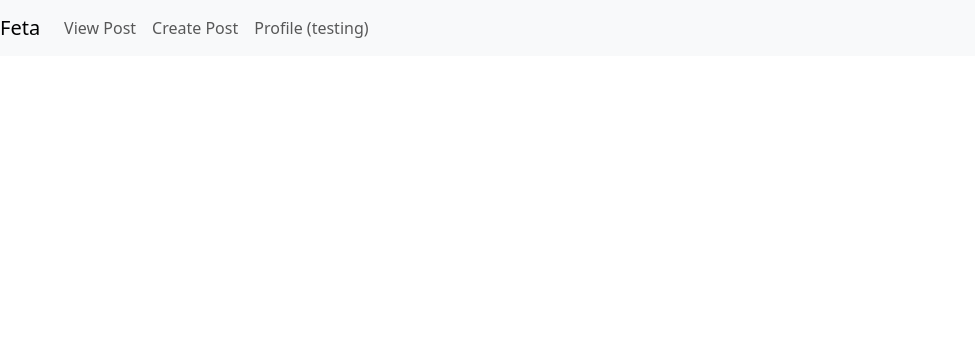
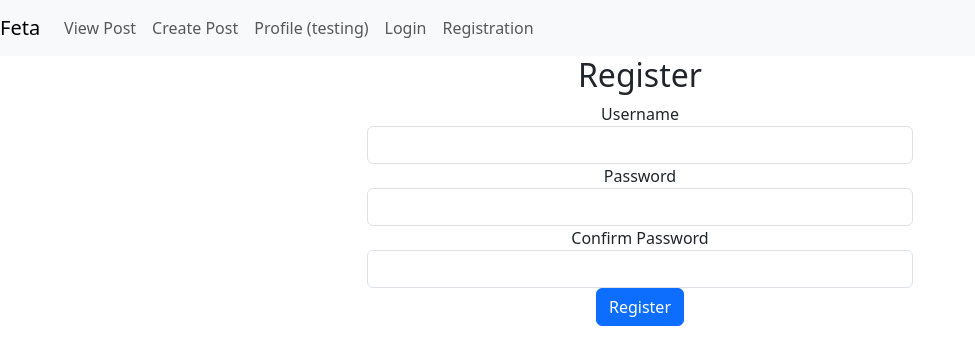
Before and after one commit to syedminhaaj/reactNodeSocialMedia-FE, a React (Create React App) app: page /registration in a window 1280 px wide. Shown: the top 364 px of the page, without its empty margins (0-975 px from the left). Built offline with nearby package versions, Linux system fonts and the light colour scheme; no server answers.

Commit message:
added JWT login and registration changes

```diff
--- a/src/App.js
+++ b/src/App.js
@@ -4,17 +4,43 @@ import Home from "./components/Home";
 import CreatePost from "./components/CreatePost";
 import Navbar from "./components/Navbar";
 import Post from "./components/Post";
+import Login from "./components/Login";
+import Registration from "./components/Registration";
+import { useState, useEffect } from "react";
+import { AuthContext } from "./helpers/AuthContext";
+import axios from "axios";
+
 function App() {
+  const [authState, setAuthState] = useState(false);
+  useEffect(() => {
+    axios
+      .get("http://localhost:3002/auth/validate", {
+        headers: {
+          accessToken: localStorage.getItem("accessToken"),
+        },
+      })
+      .then((res) => {
+        if (res.data.error) {
+          setAuthState(false);
+        } else {
+          setAuthState(true);
+        }
+      });
+  }, []);
   return (
     <div className="App">
+      <AuthContext.Provider value={{ authState, setAuthState }}>
         <Navbar />
         <Router>
           <Routes>
             <Route path="/" exact Component={Home} />
             <Route path="/createpost" Component={CreatePost} />
             <Route path="/post/:id" Component={Post} />
+            <Route path="/login" Component={Login} />
+            <Route path="/registration" Component={Registration} />
           </Routes>
         </Router>
+      </AuthContext.Provider>
     </div>
   );
 }
--- a/src/components/CreatePost.js
+++ b/src/components/CreatePost.js
@@ -1,6 +1,6 @@
 import React, { useState } from "react";
 import axios from "axios";
-import { Navigate, useNavigate } from "react-router";
+import { useNavigate } from "react-router";
 
 function CreatePost() {
   const [postTitle, setPostTitle] = useState("");
--- /dev/null
+++ b/src/components/Login.js
@@ -0,0 +1,82 @@
+import React, { useState, useContext } from "react";
+import axios from "axios";
+import { useNavigate } from "react-router";
+import { AuthContext } from "../helpers/AuthContext";
+
+const Login = () => {
+  const [username, setUsername] = useState("");
+  const [password, setPassword] = useState("");
+  const [error, setError] = useState("");
+  const [success, setSuccess] = useState("");
+  const { setAuthState } = useContext(AuthContext);
+  const navigation = useNavigate();
+
+  const handleSubmit = async (e) => {
+    e.preventDefault();
+
+    try {
+      const response = await axios
+        .post("http://localhost:3002/auth/login", {
+          username: username,
+          password: password,
+        })
+        .then((res) => {
+          return res;
+        });
+
+      if (!response.data.error) {
+        localStorage.setItem("accessToken", response.data);
+        setSuccess("Login successful!");
+        setAuthState(true);
+        navigation("/");
+        setError("");
+      } else {
+        setError("Invalid username or password");
+      }
+    } catch (err) {
+      setError("Login failed");
+      console.error(err);
+    }
+  };
+
+  return (
+    <div className="container">
+      <div className="row justify-content-center">
+        <div className="col-md-6">
+          <h2 className="text-center">Login</h2>
+          {error && <p className="alert alert-danger">{error}</p>}
+          {success && <p className="alert alert-success">{success}</p>}
+          <form onSubmit={handleSubmit}>
+            <div className="form-group">
+              <label>Username</label>
+              <input
+                type="text"
+                className="form-control"
+                value={username}
+                autoComplete="off"
+                onChange={(e) => setUsername(e.target.value)}
+                required
+              />
+            </div>
+            <div className="form-group">
+              <label>Password</label>
+              <input
+                type="password"
+                className="form-control"
+                value={password}
+                autoComplete="off"
+                onChange={(e) => setPassword(e.target.value)}
+                required
+              />
+            </div>
+            <button type="submit" className="btn btn-primary btn-block">
+              Login
+            </button>
+          </form>
+        </div>
+      </div>
+    </div>
+  );
+};
+
+export default Login;
--- a/src/components/Navbar.js
+++ b/src/components/Navbar.js
@@ -1,6 +1,7 @@
-import React from "react";
-
+import React, { useContext, useState } from "react";
+import { AuthContext } from "../helpers/AuthContext";
 function Navbar() {
+  const { authState, setAuthState } = useContext(AuthContext);
   return (
     <div>
       <nav className="navbar navbar-expand-lg navbar-light bg-light">
@@ -35,6 +36,20 @@ function Navbar() {
                 Profile (testing)
               </a>
             </li>
+            {!authState && (
+              <>
+                <li className="nav-item">
+                  <a className="nav-link" href="/login">
+                    Login
+                  </a>
+                </li>
+                <li className="nav-item">
+                  <a className="nav-link" href="/registration">
+                    Registration
+                  </a>
+                </li>
+              </>
+            )}
           </ul>
         </div>
       </nav>
--- a/src/components/PostCommentInput.js
+++ b/src/components/PostCommentInput.js
@@ -7,26 +7,26 @@ export default function PostCommentInput(props) {
   const [showComments, setShowComments] = useState(false);
   const [allComments, setAllComments] = useState([]);
 
-  const getComments = () => {
+  const getComments = async () => {
     if (!showComments) {
-      console.log("you've to get all Comments here ******");
-
       const url = `http://localhost:3002/comment/getId/${postId}`;
-      axios.get(url).then((res) => {
-        console.log("res", res);
+      await axios.get(url).then((res) => {
+        setAllComments(res.data.comments);
       });
     }
     setShowComments((prev) => !prev);
   };
-  const handleSendComment = () => {
+  const handleSendComment = async () => {
     const commentData = {
       post_id: postId,
       comment_desc: comment,
-      username: "test",
     };
 
     try {
-      axios.post("http://localhost:3002/comment", commentData);
+      await axios.post("http://localhost:3002/comment", commentData, {
+        headers: { accessToken: localStorage.getItem("accessToken") },
+      });
+      getComments();
     } catch (error) {
       console.error("Error submitting the comment:", error);
     }
@@ -53,7 +53,35 @@ export default function PostCommentInput(props) {
       <button className="btn btn-primary" onClick={getComments} color="primary">
         {showComments ? "Hide Comments" : "Load Comments"}
       </button>
-      {showComments ? <div>show comments here</div> : ""}
+      {showComments ? (
+        <div>
+          {allComments.length > 0 ? (
+            allComments?.map((comment, index) => (
+              <div key={index} className="card mb-3 shadow-sm">
+                <div className="card-body">
+                  <div className="d-flex justify-content-between">
+                    <div>
+                      <h6 className="card-subtitle mb-2 text-muted">
+                        <b>{comment.username}</b>
+                      </h6>
+                      <p className="card-text">{comment.comment_desc}</p>
+                    </div>
+                    <small className="text-muted">
+                      {new Date(comment.created_at).toLocaleString()}
+                    </small>
+                  </div>
+                </div>
+              </div>
+            ))
+          ) : (
+            <p className="text-muted">
+              No comments yet. Be the first to comment!
+            </p>
+          )}
+        </div>
+      ) : (
+        ""
+      )}
     </div>
   );
 }
--- /dev/null
+++ b/src/components/Registration.js
@@ -0,0 +1,85 @@
+import React, { useState } from "react";
+import axios from "axios";
+
+const Register = () => {
+  const [username, setUsername] = useState("");
+  const [password, setPassword] = useState("");
+  const [confirmPassword, setConfirmPassword] = useState("");
+  const [error, setError] = useState("");
+  const [success, setSuccess] = useState("");
+
+  const handleSubmit = async (e) => {
+    e.preventDefault();
+
+    if (password !== confirmPassword) {
+      setError("Passwords do not match");
+      return;
+    }
+
+    try {
+      //  const hashedPassword = await bcrypt.hash(password, 10);
+
+      const response = await axios.post("http://localhost:3002/auth", {
+        username,
+        password: password,
+      });
+
+      if (response.data.success) {
+        setSuccess("Registration successful!");
+        setError("");
+      }
+    } catch (err) {
+      setError("Registration failed");
+      console.error(err);
+    }
+  };
+
+  return (
+    <div className="container">
+      <div className="row justify-content-center">
+        <div className="col-md-6">
+          <h2 className="text-center">Register</h2>
+          {error && <p className="alert alert-danger">{error}</p>}
+          {success && <p className="alert alert-success">{success}</p>}
+          <form onSubmit={handleSubmit}>
+            <div className="form-group">
+              <label>Username</label>
+              <input
+                type="text"
+                className="form-control"
+                value={username}
+                onChange={(e) => setUsername(e.target.value)}
+                required
+              />
+            </div>
+            <div className="form-group">
+              <label>Password</label>
+              <input
+                type="password"
+                className="form-control"
+                value={password}
+                onChange={(e) => setPassword(e.target.value)}
+                required
+              />
+            </div>
+            <div className="form-group">
+              <label>Confirm Password</label>
+              <input
+                type="password"
+                className="form-control"
+                value={confirmPassword}
+                onChange={(e) => setConfirmPassword(e.target.value)}
+                required
+              />
+            </div>
+            <button type="submit" className="btn btn-primary btn-block">
+              Register
+            </button>
+          </form>
+        </div>
+      </div>
+    </div>
+  );
+};
+
+export default Register;
--- /dev/null
+++ b/src/helpers/AuthContext.js
@@ -0,0 +1,3 @@
+import { createContext } from "react";
+
+export const AuthContext = createContext("");
```
Lines whose indentation alone changed are shown as unchanged.
